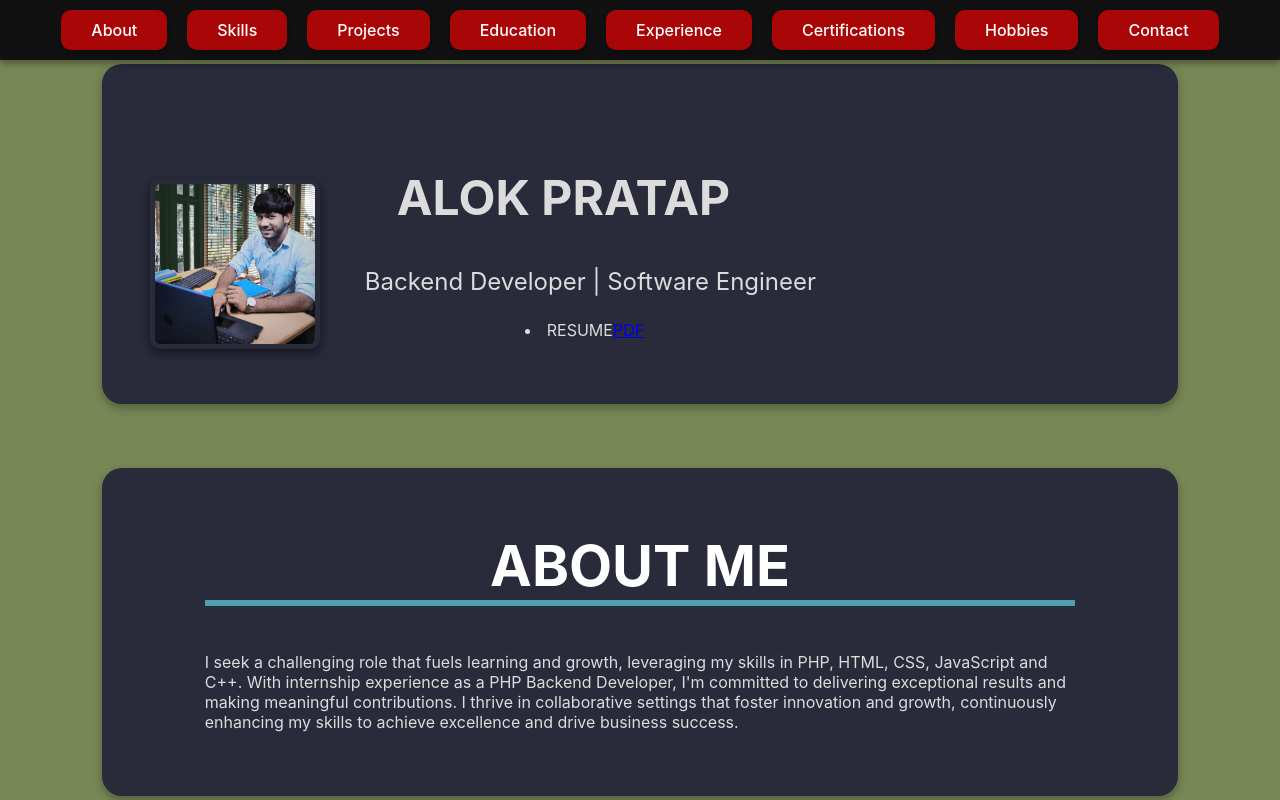
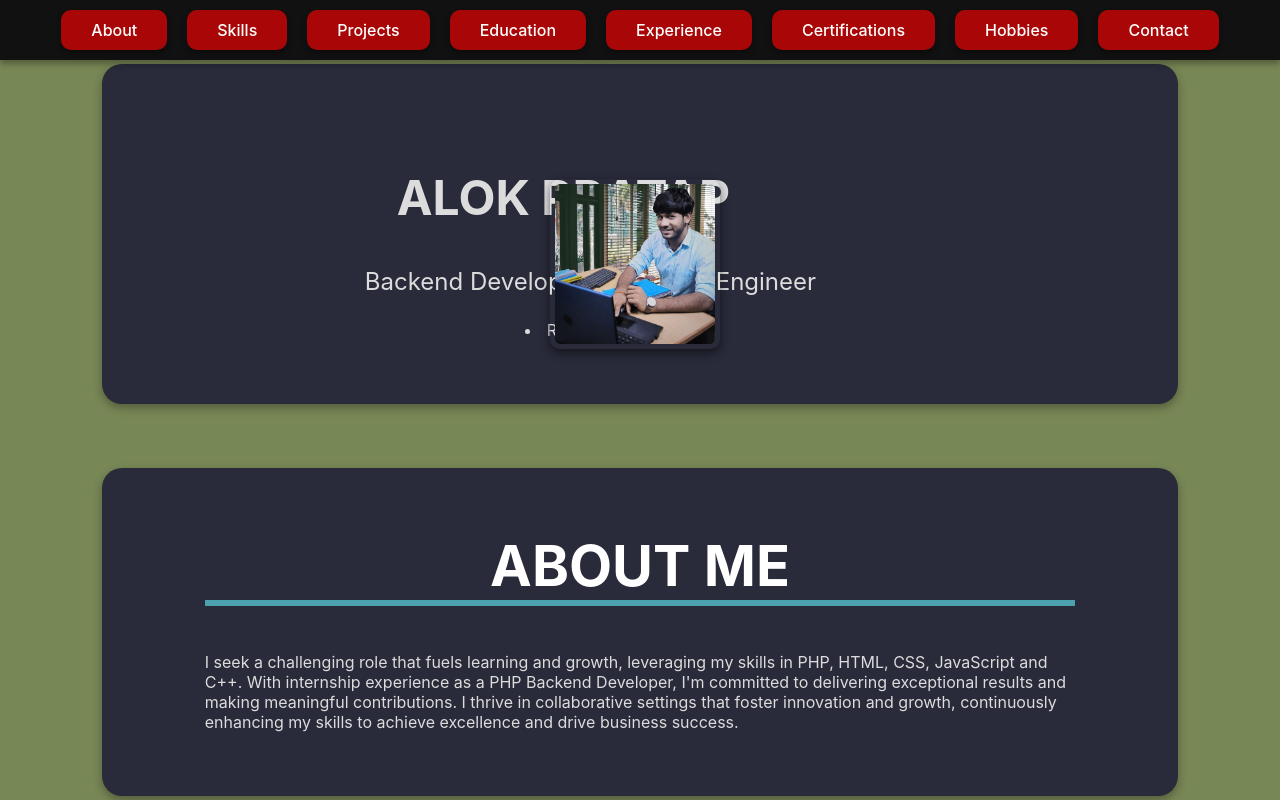
Before and after one commit to alokannuCSDU/Portfolio, a React (Create React App) app: page / in a window 1280 px wide. Shown: the top 800 px of the page. Built offline with nearby package versions, Linux system fonts and the light colour scheme.

Commit message:
Update Styles.css

```diff
--- a/src/Styles.css
+++ b/src/Styles.css
@@ -139,7 +139,7 @@ ul li:hover {
   right: 35rem; /* 20px */
   top: 33%;
   transform: translateY(-50%);
-  margin-right: 25rem;
+  margin-left: 25rem;
 }
 
 /* Responsive Styles */
```
